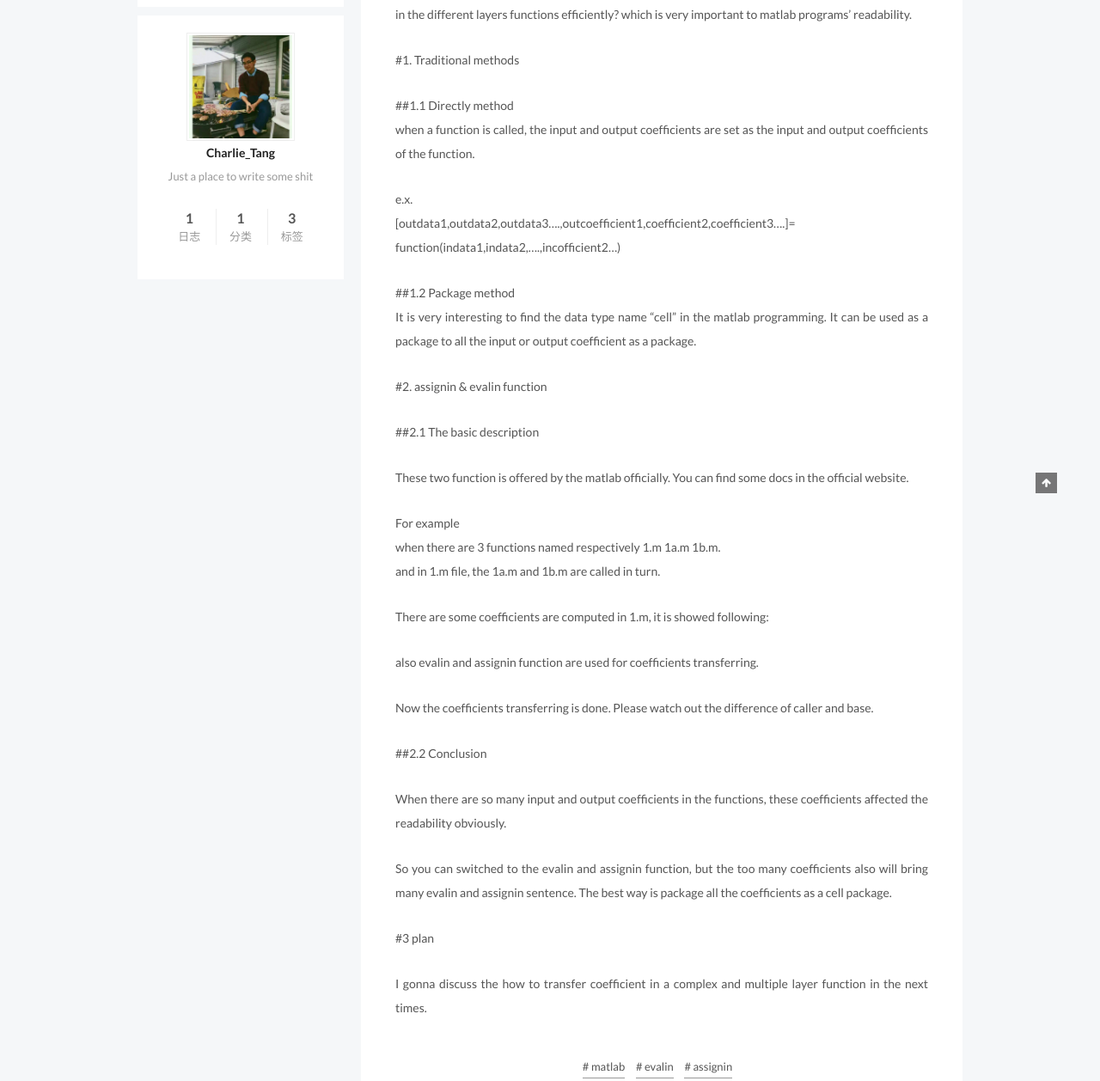
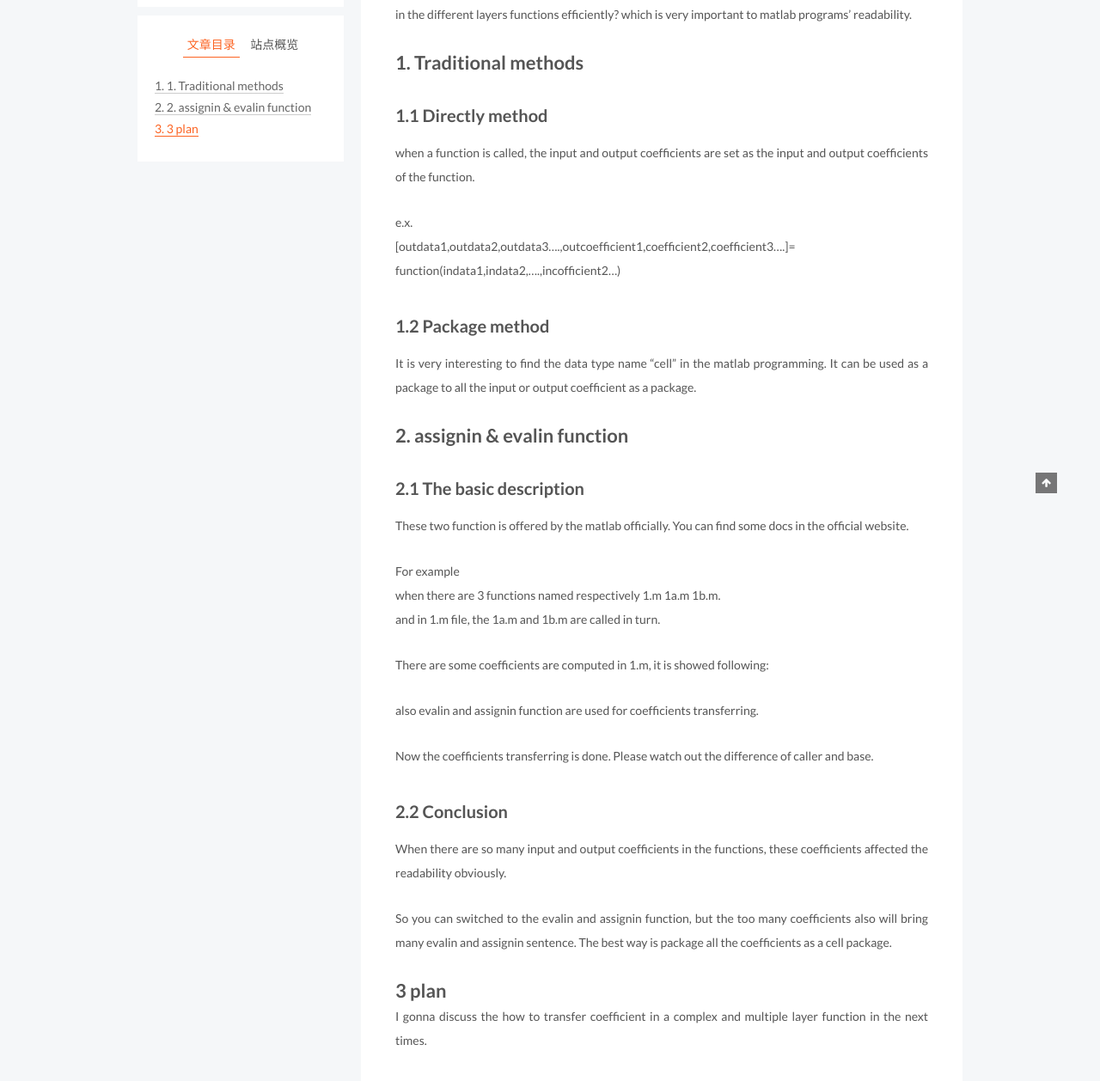
Before and after one commit to qmpzzpmq/audioDSP, a plain HTML site: page 2017/02/06/multiple_coeffi/index.html in a window 1280 px wide. Shown: the part 326-1584 px from the top of the page at 86% size. Drawn offline with Linux system fonts and the light colour scheme.

Commit message:
Site updated: 2017-02-06 18:41:37

```diff
--- a/2017/02/06/multiple_coeffi/index.html
+++ b/2017/02/06/multiple_coeffi/index.html
@@ -92,7 +92,7 @@ in the different layers functio">
 <meta property="og:site_name" content="AudioDSP">
 <meta property="og:description" content="In the matlab programming, the top script file always call different  functions. Also the function calls lower functions. but how to transfer the coefficient package
 in the different layers functio">
-<meta property="og:updated_time" content="2017-02-06T10:15:10.000Z">
+<meta property="og:updated_time" content="2017-02-06T10:40:54.000Z">
 <meta name="twitter:card" content="summary">
 <meta name="twitter:title" content="how to transfer cofficients in multi-layer matlab programm efficiently(1)">
 <meta name="twitter:description" content="In the matlab programming, the top script file always call different  functions. Also the function calls lower functions. but how to transfer the coefficient package
@@ -362,22 +362,17 @@ in the different layers functio">
 
         <p>In the matlab programming, the top script file always call different  functions. Also the function calls lower functions. but how to transfer the coefficient package   </p>
 <p>in the different layers functions efficiently? which is very important to matlab programs’ readability.</p>
-<p>#1. Traditional methods  </p>
-<p>##1.1 Directly method<br>when a function is called, the input and output coefficients are set as the input and output coefficients of the function.  </p>
+<h1 id="1-Traditional-methods"><a href="#1-Traditional-methods" class="headerlink" title="1. Traditional methods"></a>1. Traditional methods</h1><h2 id="1-1-Directly-method"><a href="#1-1-Directly-method" class="headerlink" title="1.1 Directly method"></a>1.1 Directly method</h2><p>when a function is called, the input and output coefficients are set as the input and output coefficients of the function.  </p>
 <p>e.x.<br>[outdata1,outdata2,outdata3….,outcoefficient1,coefficient2,coefficient3….]= function(indata1,indata2,….,incofficient2…)</p>
-<p>##1.2 Package method<br>It is very interesting to find the data type name “cell” in the matlab programming. It can be used as a package to all the input or output coefficient as a package.  </p>
-<p>#2. assignin &amp; evalin function</p>
-<p>##2.1 The basic description</p>
-<p>These two function is offered by the matlab officially. You can find some docs in the official website.</p>
+<h2 id="1-2-Package-method"><a href="#1-2-Package-method" class="headerlink" title="1.2 Package method"></a>1.2 Package method</h2><p>It is very interesting to find the data type name “cell” in the matlab programming. It can be used as a package to all the input or output coefficient as a package.  </p>
+<h1 id="2-assignin-amp-evalin-function"><a href="#2-assignin-amp-evalin-function" class="headerlink" title="2. assignin &amp; evalin function"></a>2. assignin &amp; evalin function</h1><h2 id="2-1-The-basic-description"><a href="#2-1-The-basic-description" class="headerlink" title="2.1 The basic description"></a>2.1 The basic description</h2><p>These two function is offered by the matlab officially. You can find some docs in the official website.</p>
 <p>For example<br>when there are 3 functions named respectively 1.m 1a.m 1b.m.<br>and in 1.m file, the 1a.m and 1b.m are called in turn.</p>
 <p>There are some coefficients are computed in 1.m, it is showed following:</p>
 <p>also evalin and assignin function are used for coefficients transferring.</p>
 <p>Now the coefficients transferring is done. Please watch out the difference of caller and base.</p>
-<p>##2.2  Conclusion</p>
-<p>When there are so many input and output coefficients in the functions, these coefficients affected the readability obviously.</p>
+<h2 id="2-2-Conclusion"><a href="#2-2-Conclusion" class="headerlink" title="2.2  Conclusion"></a>2.2  Conclusion</h2><p>When there are so many input and output coefficients in the functions, these coefficients affected the readability obviously.</p>
 <p>So you can switched to the evalin and assignin function, but the too many coefficients also will bring many evalin and assignin sentence. The best way is package all the coefficients as a cell package.</p>
-<p>#3 plan</p>
-<p>I gonna discuss the how to transfer coefficient in a  complex and multiple layer function in the next times. </p>
+<h1 id="3-plan"><a href="#3-plan" class="headerlink" title="3 plan"></a>3 plan</h1><p>I gonna discuss the how to transfer coefficient in a  complex and multiple layer function in the next times. </p>
 
 
     </div>
@@ -453,8 +448,17 @@ in the different layers functio">
 
 
 
+        <ul class="sidebar-nav motion-element">
+          <li class="sidebar-nav-toc sidebar-nav-active" data-target="post-toc-wrap" >
+            文章目录
+          </li>
+          <li class="sidebar-nav-overview" data-target="site-overview">
+            站点概览
+          </li>
+        </ul>
 
-      <section class="site-overview sidebar-panel sidebar-panel-active">
+
+      <section class="site-overview sidebar-panel">
         <div class="site-author motion-element" itemprop="author" itemscope itemtype="http://schema.org/Person">
           <img class="site-author-image" itemprop="image"
                src="/uploads/images/avatar.jpg"
@@ -510,6 +514,22 @@ in the different layers functio">
 
       </section>
 
+
+      <!--noindex-->
+        <section class="post-toc-wrap motion-element sidebar-panel sidebar-panel-active">
+          <div class="post-toc">
+
+
+
+
+
+
+              <div class="post-toc-content"><ol class="nav"><li class="nav-item nav-level-1"><a class="nav-link" href="#1-Traditional-methods"><span class="nav-number">1.</span> <span class="nav-text">1. Traditional methods</span></a><ol class="nav-child"><li class="nav-item nav-level-2"><a class="nav-link" href="#1-1-Directly-method"><span class="nav-number">1.1.</span> <span class="nav-text">1.1 Directly method</span></a></li><li class="nav-item nav-level-2"><a class="nav-link" href="#1-2-Package-method"><span class="nav-number">1.2.</span> <span class="nav-text">1.2 Package method</span></a></li></ol></li><li class="nav-item nav-level-1"><a class="nav-link" href="#2-assignin-amp-evalin-function"><span class="nav-number">2.</span> <span class="nav-text">2. assignin & evalin function</span></a><ol class="nav-child"><li class="nav-item nav-level-2"><a class="nav-link" href="#2-1-The-basic-description"><span class="nav-number">2.1.</span> <span class="nav-text">2.1 The basic description</span></a></li><li class="nav-item nav-level-2"><a class="nav-link" href="#2-2-Conclusion"><span class="nav-number">2.2.</span> <span class="nav-text">2.2  Conclusion</span></a></li></ol></li><li class="nav-item nav-level-1"><a class="nav-link" href="#3-plan"><span class="nav-number">3.</span> <span class="nav-text">3 plan</span></a></li></ol></div>
+
+
+          </div>
+        </section>
+      <!--/noindex-->
 
 
     </div>
--- a/css/main.css
+++ b/css/main.css
@@ -1686,7 +1686,7 @@ pre .javascript .function {
   width: 4px;
   height: 4px;
   border-radius: 50%;
-  background: #c987ff;
+  background: #ff8e37;
 }
 .links-of-blogroll {
   font-size: 13px;
```
Also changed, not shown: index.html (+5 -10 lines).
